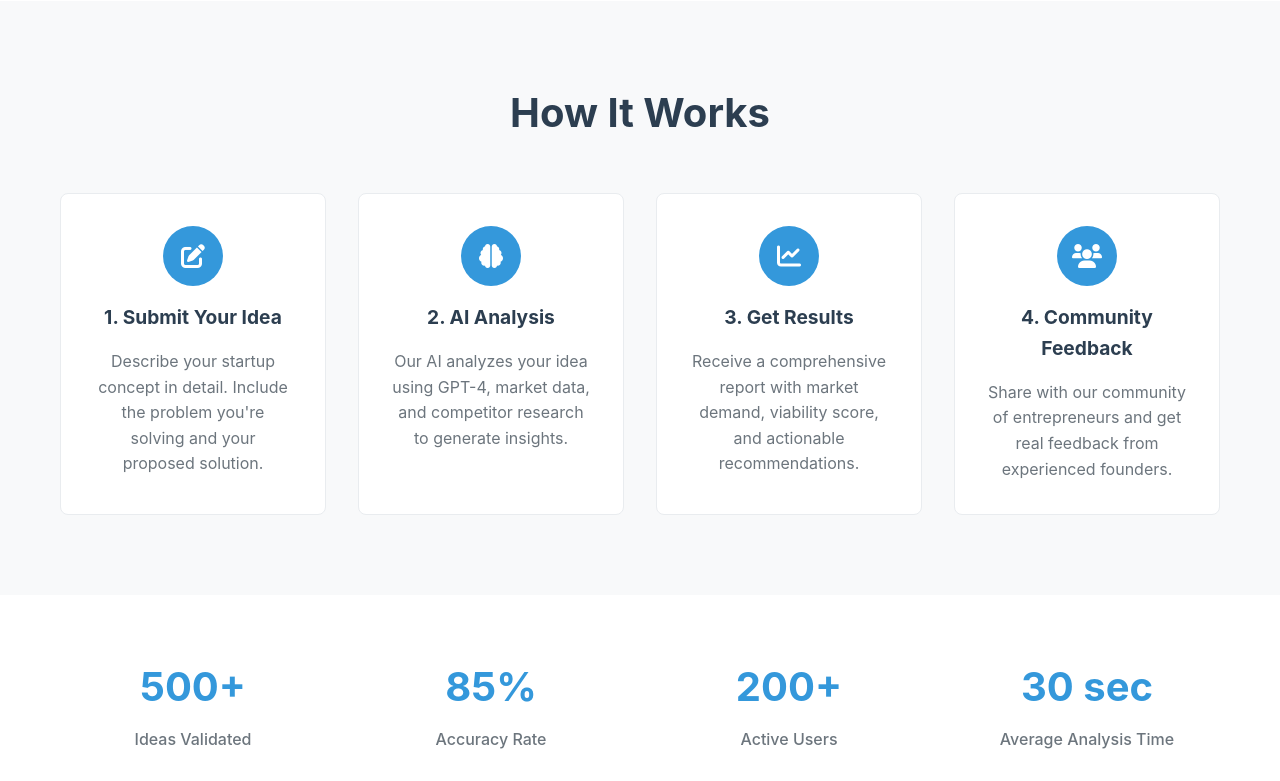
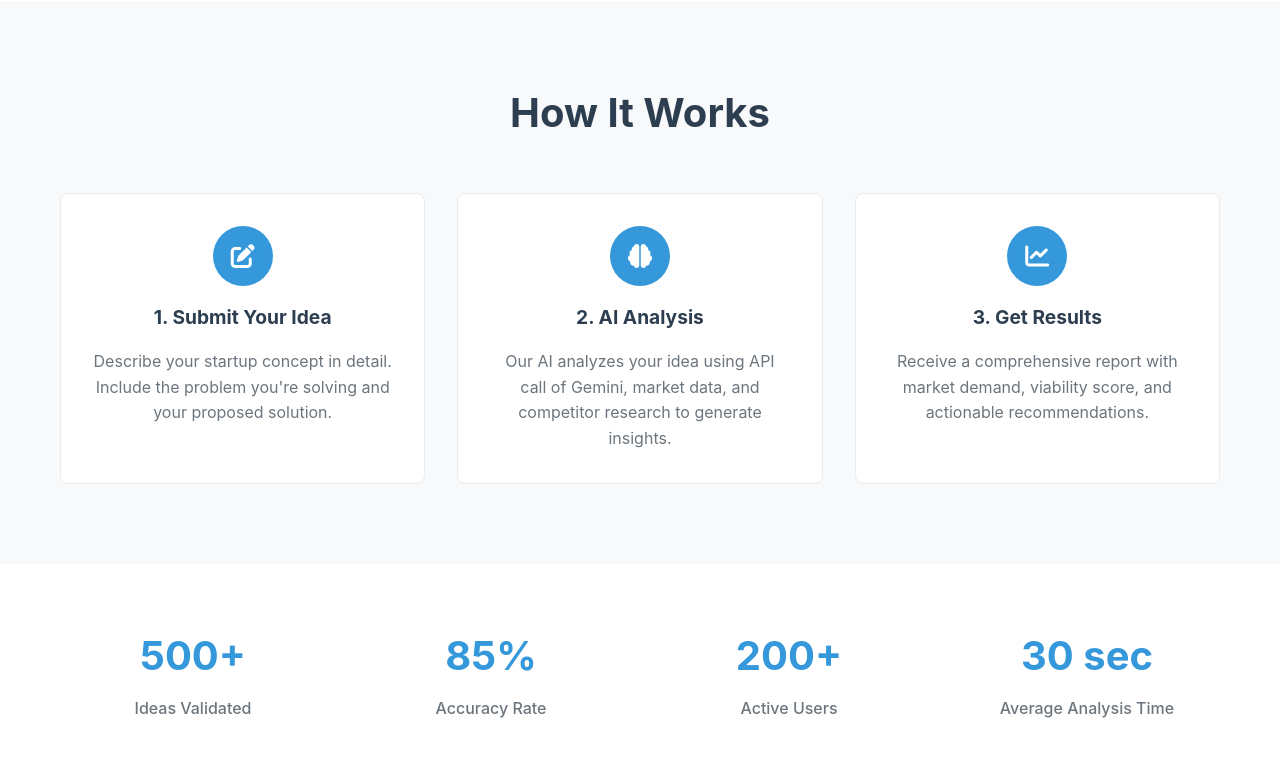
Before and after one commit to SiddhiSinghal/startup-idea-validator, a Flask app: page / in a window 1280 px wide. Shown: the part 474-1255 px from the top of the page. Run offline with Flask 3, Linux system fonts and the light colour scheme.

Commit message:
removed unneccessary part

```diff
--- a/templates/index.html
+++ b/templates/index.html
@@ -36,7 +36,7 @@
                     <i class="fas fa-brain"></i>
                 </div>
                 <h3>2. AI Analysis</h3>
-                <p>Our AI analyzes your idea using GPT-4, market data, and competitor research to generate insights.</p>
+                <p>Our AI analyzes your idea using API call of Gemini, market data, and competitor research to generate insights.</p>
             </div>
             <div class="feature">
                 <div class="feature-icon">
@@ -44,13 +44,6 @@
                 </div>
                 <h3>3. Get Results</h3>
                 <p>Receive a comprehensive report with market demand, viability score, and actionable recommendations.</p>
-            </div>
-            <div class="feature">
-                <div class="feature-icon">
-                    <i class="fas fa-users"></i>
-                </div>
-                <h3>4. Community Feedback</h3>
-                <p>Share with our community of entrepreneurs and get real feedback from experienced founders.</p>
             </div>
         </div>
     </div>
```
